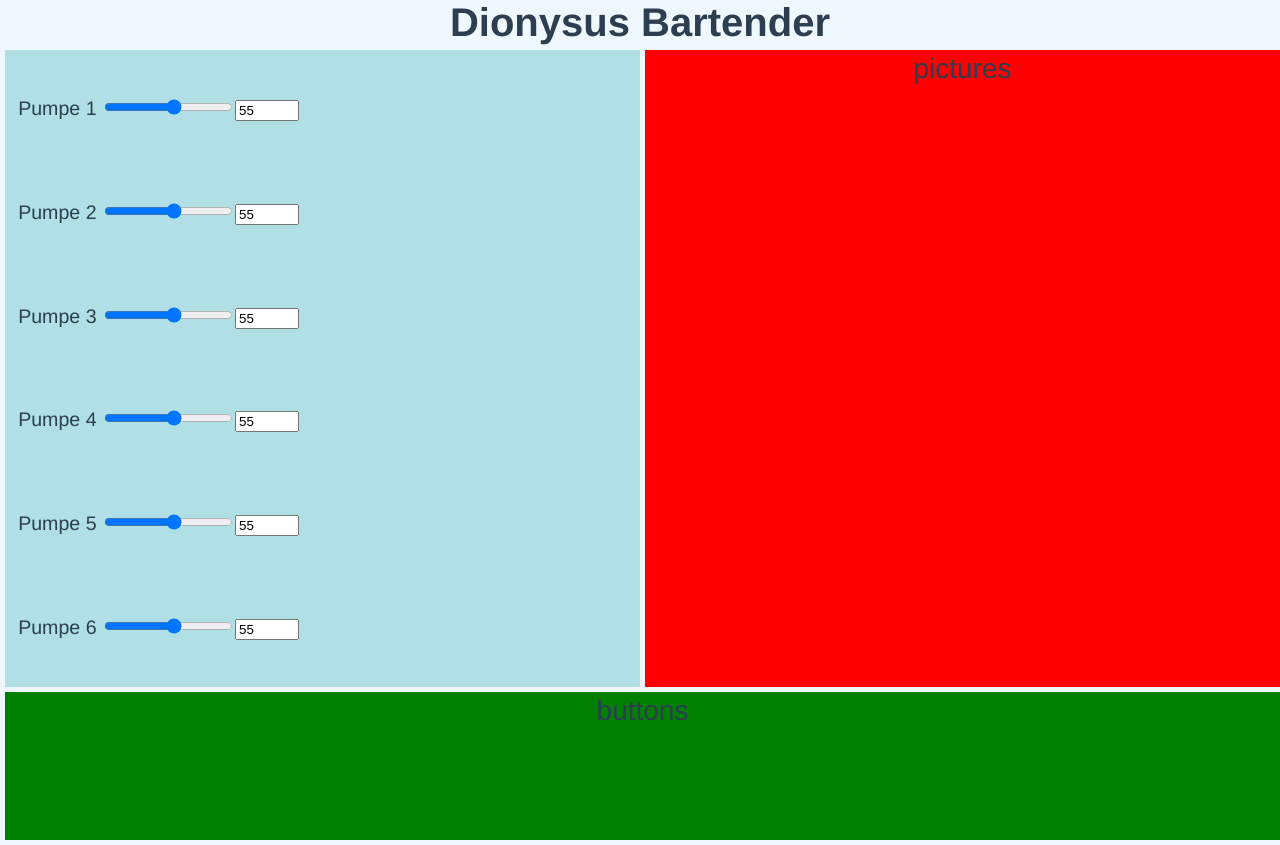
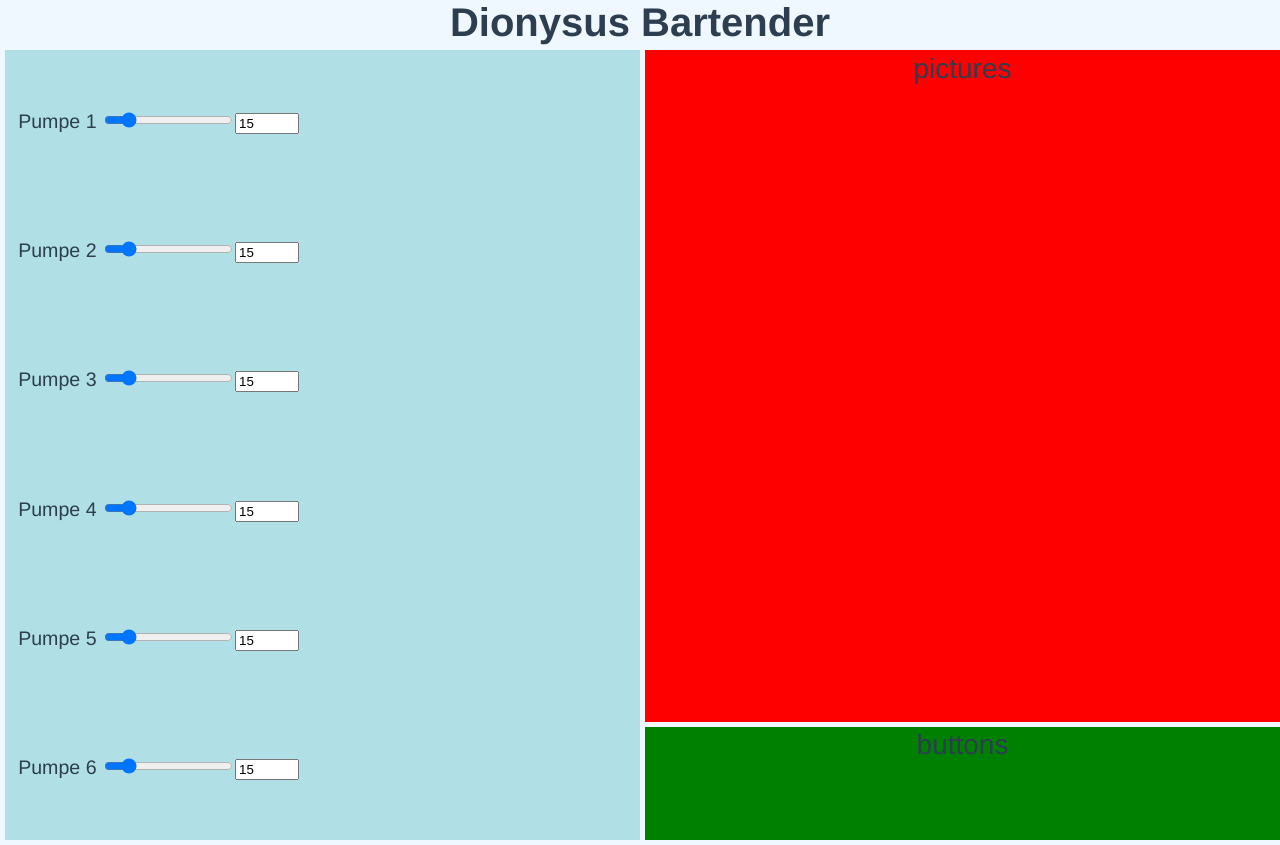
Before and after one commit to JonasReichhardt/dionysus-bartender, a Vue app in the folder webapp/: page / in a window 1280 px wide. Built offline with nearby package versions, Linux system fonts and the light colour scheme.

Commit message:
synchronzing the value of each slider with the number field next to it

```diff
--- a/webapp/src/components/HelloWorld.vue
+++ b/webapp/src/components/HelloWorld.vue
@@ -32,11 +32,10 @@ export default {
     height: 100vh;
     grid-auto-columns: minmax(0, 1fr);
     grid-template-columns: 50% 50%;
-    grid-template-rows: 40% 40% 1fr;
+    grid-template-rows: 85% 1fr;
     grid-template-areas:
     "slider pictures"
-    "slider pictures"
-    "buttons buttons";
+    "slider buttons";
     gap: 5px;
     padding: 5px;
     box-sizing: border-box;
--- a/webapp/src/components/sliders.vue
+++ b/webapp/src/components/sliders.vue
@@ -2,38 +2,38 @@
     <div id="slider-area-container">
     <div id="pump1">Pumpe 1
       <span class="pump1-slider-area">
-        <input type="range" min="0" max="100" value="55" class="" id="slider-pump1">
-				<input  type="number" min="0" max="100" value="55" class="input-slider" id="input-pump1">
+        <input type="range" min="0" max="100"  class="" id="slider-pump1" v-model.lazy="pump1val">
+				<input  type="number" min="0" max="100" class="input-slider" id="input-pump1" v-model.lazy="pump1val">
       </span>
     </div>
     <div id="pump2">Pumpe 2
       <span class="pump2-slider-area">
-        <input type="range" min="0" max="100" value="55" class="" id="slider-pump2">
-				<input  type="number" min="0" max="100" value="55" class="input-slider" id="input-pump2">
+        <input type="range" min="0" max="100" class="" id="slider-pump2" v-model.lazy="pump2val">
+				<input  type="number" min="0" max="100" class="input-slider" id="input-pump2" v-model.lazy="pump2val">
       </span>
     </div>
     <div id="pump3">Pumpe 3
       <span class="pump3-slider-area">
-        <input type="range" min="0" max="100" value="55" class="" id="slider-pump3">
-				<input  type="number" min="0" max="100" value="55" class="input-slider" id="input-pump3">
+        <input type="range" min="0" max="100" class="" id="slider-pump3" v-model.lazy="pump3val">
+				<input  type="number" min="0" max="100" class="input-slider" id="input-pump3" v-model.lazy="pump3val">
       </span>
     </div>
     <div id="pump4">Pumpe 4
       <span class="pump4-slider-area">
-        <input type="range" min="0" max="100" value="55" class="" id="slider-pump4">
-				<input  type="number" min="0" max="100" value="55" class="input-slider" id="input-pump4">
+        <input type="range" min="0" max="100" class="" id="slider-pump4" v-model.lazy="pump4val">
+				<input  type="number" min="0" max="100" class="input-slider" id="input-pump4" v-model.lazy="pump4val">
       </span>
     </div>
     <div id="pump5">Pumpe 5
       <span class="pump5-slider-area">
-        <input type="range" min="0" max="100" value="55" class="" id="slider-pump5">
-				<input  type="number" min="0" max="100" value="55" class="input-slider" id="input-pump5">
+        <input type="range" min="0" max="100" class="" id="slider-pump5" v-model.lazy="pump5val">
+				<input  type="number" min="0" max="100" class="input-slider" id="input-pump5" v-model.lazy="pump5val">
       </span>
     </div>
     <div id="pump6">Pumpe 6
       <span class="pump6-slider-area">
-        <input type="range" min="0" max="100" value="55" class="" id="slider-pump6">
-				<input  type="number" min="0" max="100" value="55" class="input-slider" id="input-pump6">
+        <input type="range" min="0" max="100" class="" id="slider-pump6" v-model.lazy="pump6val">
+				<input  type="number" min="0" max="100" class="input-slider" id="input-pump6" v-model.lazy="pump6val">
       </span>
     </div>
   </div>
@@ -41,8 +41,19 @@
 
 <script>
 export default{
-    name: 'sliders_area'
+    name: 'sliders_area',
+    data(){
+      return{
+        pump1val: 15,
+        pump2val: 15,
+        pump3val: 15,
+        pump4val: 15,
+        pump5val: 15,
+        pump6val: 15
+      }
+    }
 }
+
 </script>
 
 
```
